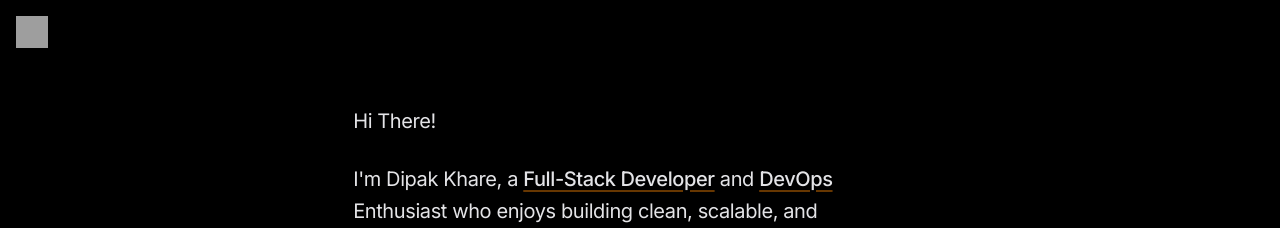
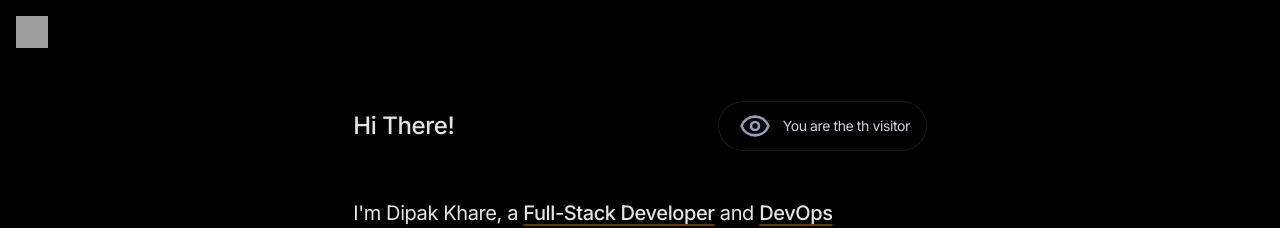
Before and after one commit to DIPAKK2310/dip_blog, a Next.js app: page / in a window 1280 px wide. Shown: the top 228 px of the page. Built offline with nearby package versions, Linux system fonts and the light colour scheme; no server answers; the database is empty; grey boxes are pictures that could not be loaded.

Commit message:
feat:visitor counter add

```diff
--- a/components/home/home.tsx
+++ b/components/home/home.tsx
@@ -1,13 +1,17 @@
 import React from 'react'
 import BlogIndex from '@/app/blog/page'
+import VisitorCounter from '../common/VisitorCounter'
 
 const Home = () => {
   const hoverClass =
     'text-zinc-200 transition-colors duration-200 hover:bg-gradient-to-r hover:from-orange-400 hover:to-amber-400 hover:bg-clip-text hover:text-transparent hover:underline underline-offset-4 decoration-orange-400/40 decoration-2 cursor-pointer'
 
   return (
-    <div className="space-y-5 leading-relaxed text-zinc-200 text-xl">
-      <p>Hi There!</p>
+    <div className="space-y-5 max-w-3xl mx-auto leading-relaxed text-zinc-200 text-xl">
+      <div className="flex items-center justify-between">
+        <p className="text-2xl font-medium">Hi There!</p>
+        <VisitorCounter />
+      </div>
 
       <p>
         I&apos;m Dipak Khare, a{' '}
```
